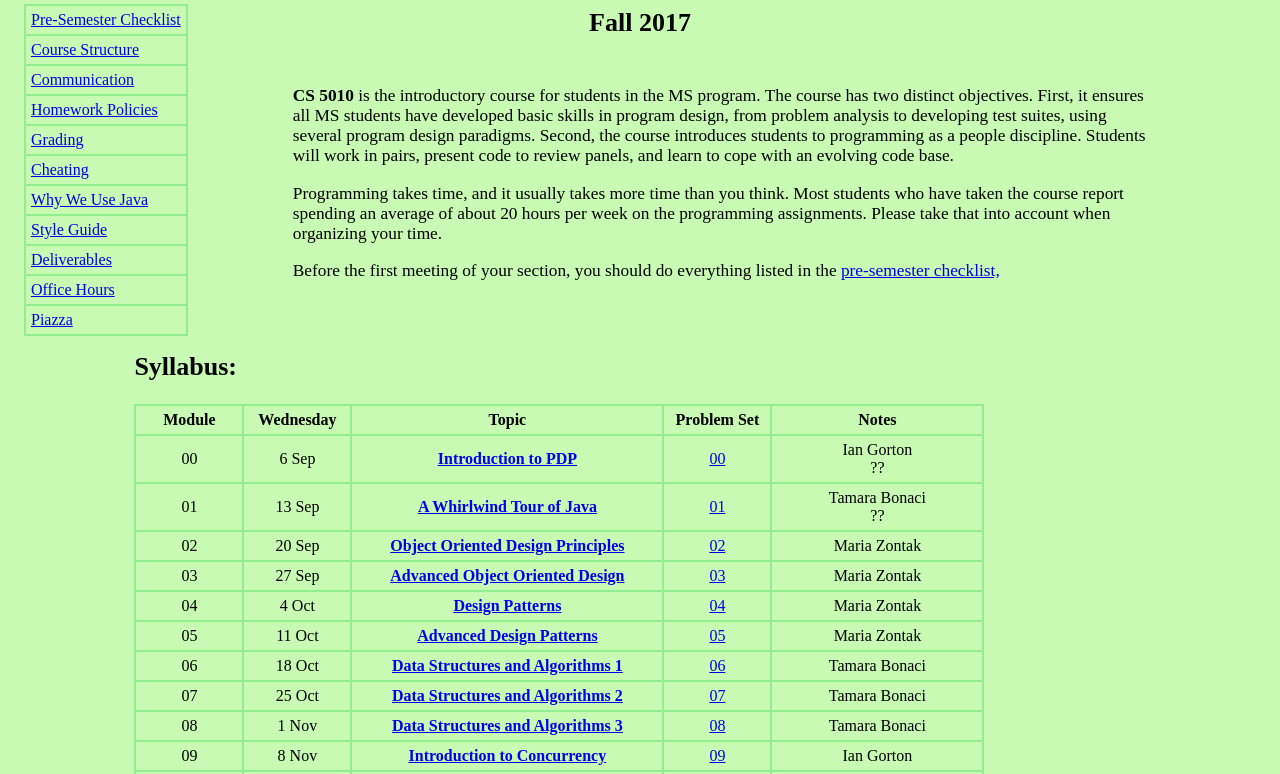
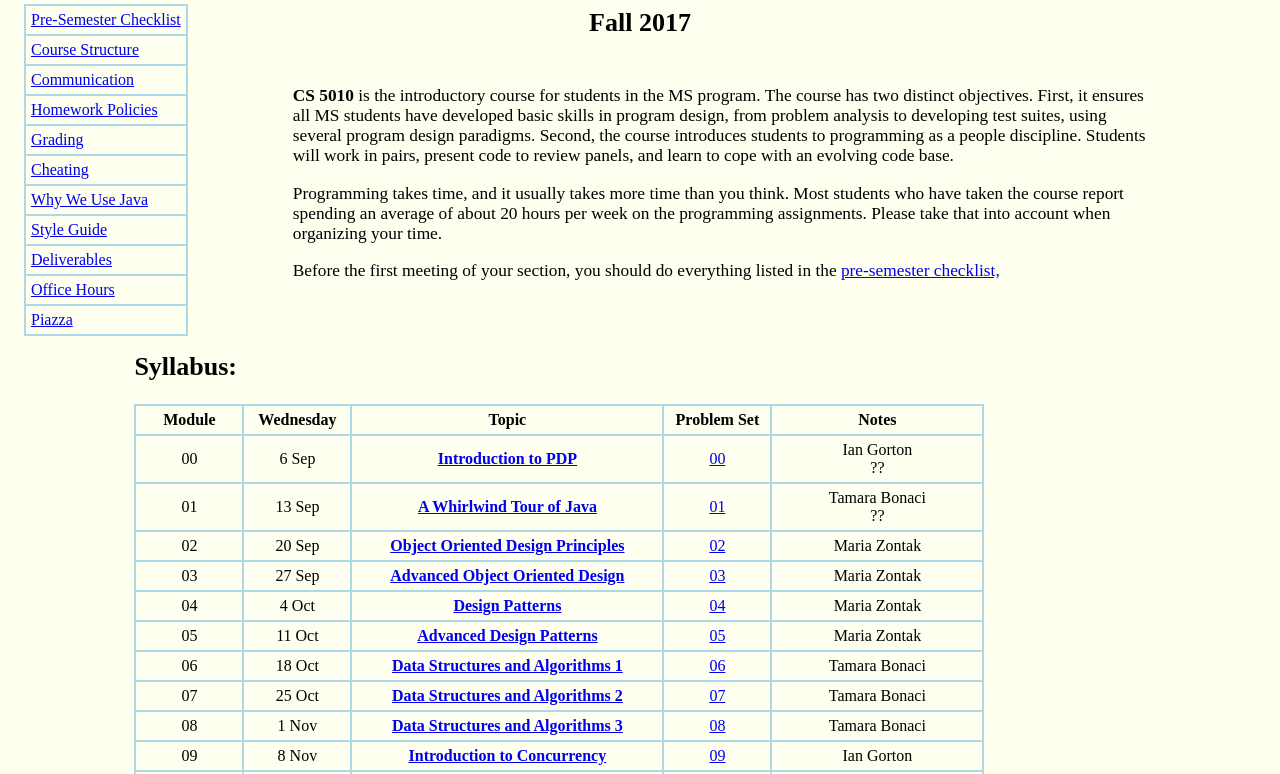
Before and after one commit to CS5010PDP2017FALL/cs5010pdp2017fall.github.io, a plain HTML site: page index.html in a window 1280 px wide. Shown: the part 77-851 px from the top of the page. Drawn offline with Linux system fonts and the light colour scheme.

Commit message:
Updated Color

```diff
--- a/index_files/cs5010.css
+++ b/index_files/cs5010.css
@@ -22,7 +22,7 @@ body {
 }
 
 body {
-  background-color: #C8FAB3;
+  background-color: ivory;
   font-family:  "Times New Roman", Times, Georgia, serif;
   font-size: 13pt;
   /*
@@ -88,12 +88,12 @@ audio {
 
 table {
 /*  background-color: #808080;  */
-  background-color: lightgreen;
+  background-color: lightblue;
 }
 
 th {
 /*  background-color: #d8d8d8;  */
-  background-color: #C8FAB3;
+  background-color: ivory;
   font-family:  "Times New Roman", Times, Georgia, serif;
   font-size: 12pt;
   margin: 3%;
@@ -102,7 +102,7 @@ th {
 
 td {
 /*  background-color: #d8d8d8;  */
-  background-color: #C8FAB3;
+  background-color: ivory;
   font-family:  "Times New Roman", Times, Georgia, serif;
   font-size: 12pt;
   margin: 3%;
```
